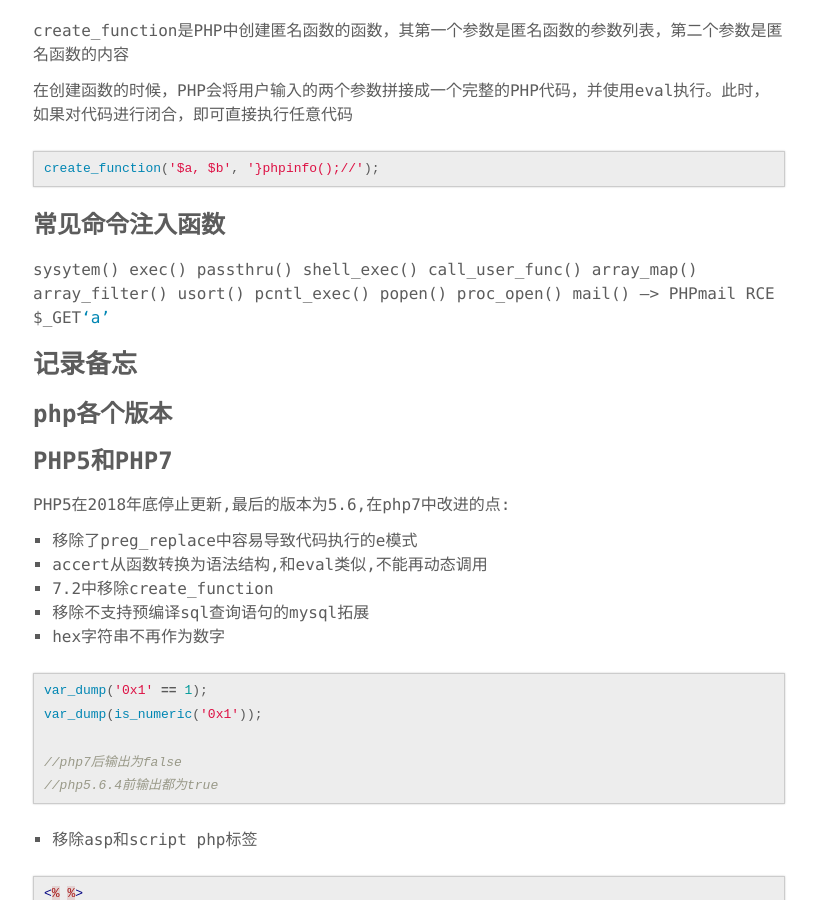
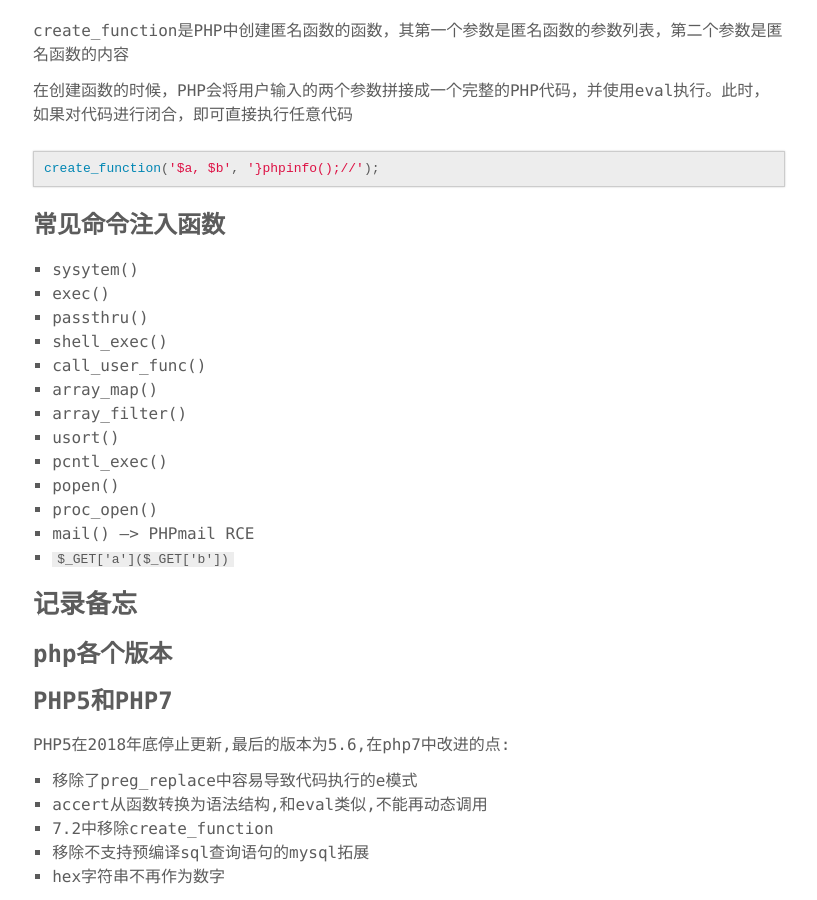
Before and after one commit to alivk353/alivk353.github.io, a Jekyll site: the page built from _posts/2019-08-03-PHP代码审计相关函数.md, in a window 1280 px wide and 900 px high, scrolled down 3057 px. Shown: the whole window, without its empty margins (231-1048 px from the left). Built offline with Jekyll 4.4.1, drawn with Linux system fonts in a browser that asks for light colours; our own code applies the rules of GitHub Pages for plain Markdown files.

Commit message:
update 410

```diff
--- a/_posts/2019-08-03-PHP代码审计相关函数.md
+++ b/_posts/2019-08-03-PHP代码审计相关函数.md
@@ -137,19 +137,19 @@ create_function('$a, $b', '}phpinfo();//');
 
 ### 常见命令注入函数
 
-sysytem()
-exec()
-passthru()
-shell_exec()
-call_user_func()
-array_map()
-array_filter()
-usort()
-pcntl_exec()
-popen()
-proc_open()
-mail() ---> PHPmail RCE
-$_GET['a']($_GET['b'])
+- sysytem()
+- exec()
+- passthru()
+- shell_exec()
+- call_user_func()
+- array_map()
+- array_filter()
+- usort()
+- pcntl_exec()
+- popen()
+- proc_open()
+- mail() ---> PHPmail RCE
+- `$_GET['a']($_GET['b'])`
 
 ## 记录备忘
 
```
Also changed, not shown: _posts/2018-03-13-linux系统命令备忘.md (+5 -0 lines), _posts/2020-11-20-SQLin&Sqlmap.md (renamed from _posts/2019-08-05-对于SQLin的补充.md), _posts/2021-03-05-Android相关.md (added).
